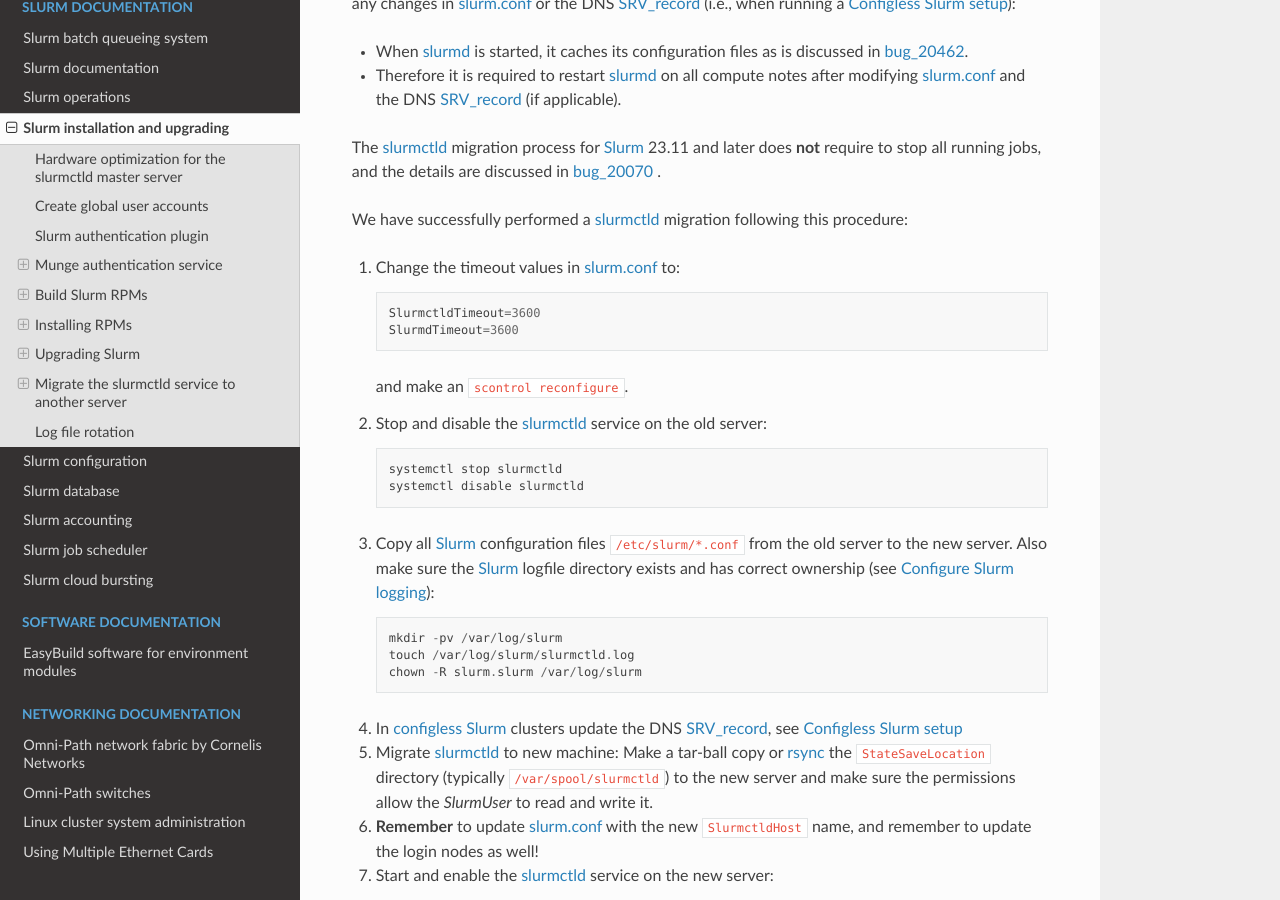
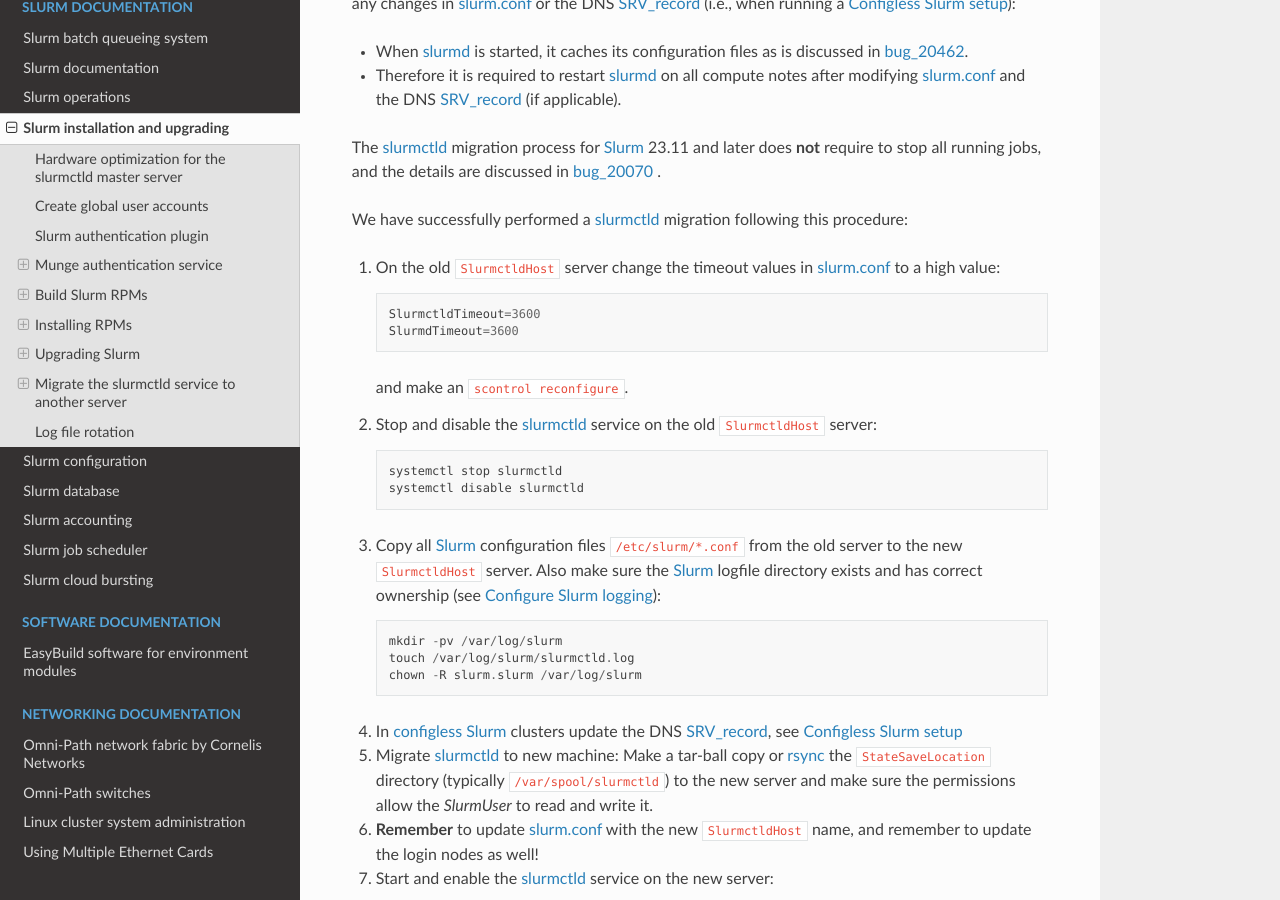
Before and after one commit to OleHolmNielsen/Niflheim_system, a Sphinx documentation site: the page built from docs/Slurm_installation.rst, in a window 1280 px wide and 900 px high, scrolled down 20768 px. Built offline with Sphinx 7.4.7 and the Read the Docs theme 2.0.0, drawn with Linux system fonts in a browser that asks for light colours.

Commit message:
Migrating slurmctld

```diff
--- a/docs/Slurm_installation.rst
+++ b/docs/Slurm_installation.rst
@@ -925,19 +925,19 @@ and the details are discussed in bug_20070_ .
 
 We have successfully performed a slurmctld_ migration following this procedure:
 
-1. Change the timeout values in slurm.conf_ to::
+1. On the old ``SlurmctldHost`` server change the timeout values in slurm.conf_ to a high value::
 
      SlurmctldTimeout=3600
      SlurmdTimeout=3600
 
    and make an ``scontrol reconfigure``.
 
-2. Stop and disable the slurmctld_ service on the old server::
+2. Stop and disable the slurmctld_ service on the old ``SlurmctldHost`` server::
 
      systemctl stop slurmctld
      systemctl disable slurmctld
 
-3. Copy all Slurm_ configuration files ``/etc/slurm/*.conf`` from the old server to the new server.
+3. Copy all Slurm_ configuration files ``/etc/slurm/*.conf`` from the old server to the new ``SlurmctldHost`` server.
    Also make sure the Slurm_ logfile directory exists and has correct ownership (see :ref:`configure-slurm-logging`)::
 
      mkdir -pv /var/log/slurm
```
